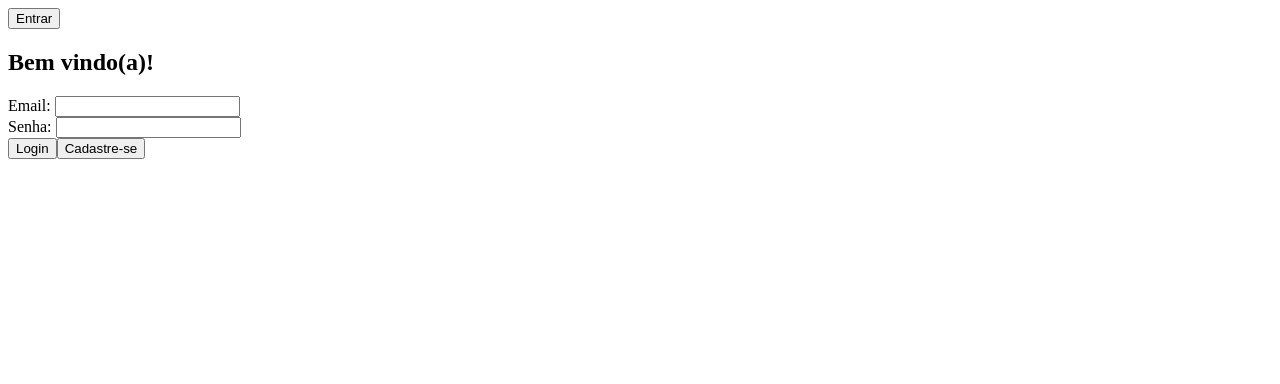
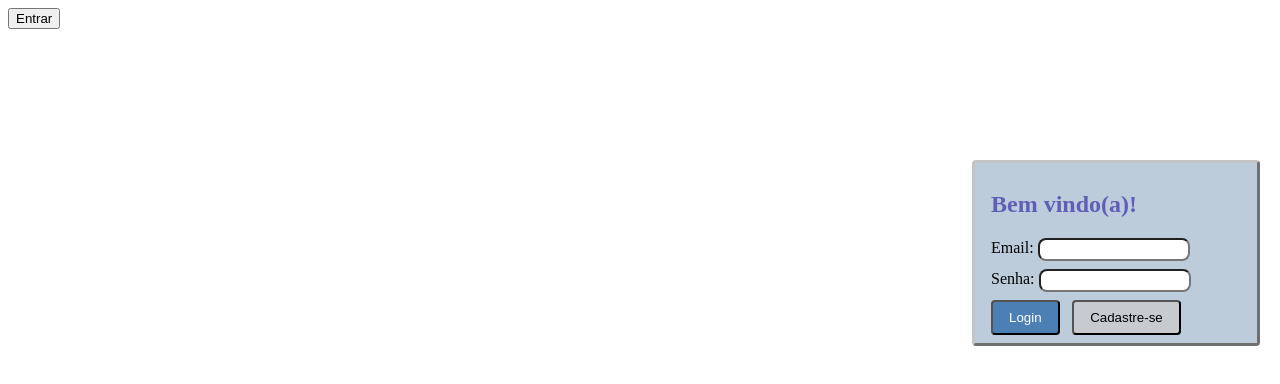
Before and after one commit to Kaironst/Projeto-web-II, an Angular app: page / in a window 1280 px wide. Both pictures are taken after a click on the button "Entrar". Shown: the top 384 px of the page. Built offline with nearby package versions, Linux system fonts and the light colour scheme.

Commit message:
css do componente login muito a melhorar

```diff
--- a/src/app/login/login.css
+++ b/src/app/login/login.css
@@ -0,0 +1,56 @@
+h2 {
+    color: rgb(95, 95, 184);
+}
+
+.login-card {
+    position: fixed;
+    top: 20%;
+    right: 20px;
+    width: 250px;
+    background: #bcccdb;
+    border: outset;
+    border-color: #c4c4c4;
+    padding: 8px 16px;
+    border-radius: 4px;
+}
+
+.card-content {
+    border-left: 50%;
+    border-right: 40%;
+}
+
+.card {
+    display: flex;
+    flex-direction: column;
+    gap: 10%;
+}
+
+.login-card input {
+    padding-top: 4px;
+    padding-right: 8px;
+    padding-bottom: 4px;
+    padding-left: 8px;
+    font-size: 10px;
+    border-radius: 8px;
+    outline: none;
+    margin-bottom: 8px;
+}
+
+.submit {
+    background: #4c7fb3;
+    color: white;
+    padding: 8px 16px;
+    border-radius: 4px;
+}
+
+.sign-up  {
+    background: #c7cbcf;
+    color: rgb(0, 0, 0);
+    padding: 8px 16px;
+    border-radius: 4px;
+    margin-left: 5%;
+}
+
+button {
+    border-radius: 100px;
+}
--- a/src/app/login/login.html
+++ b/src/app/login/login.html
@@ -1,4 +1,4 @@
-<div id="login">
+<div id="login" class="login-card">
     <form method="POST" action="" class="card">
         <div class="card-header">
 
@@ -24,7 +24,7 @@
         <div class="card-footer">
 
             <button type="submit" class="submit">Login</button>
-            <button type="submit" class="submit">Cadastre-se</button>
+            <button type="submit" class="sign-up">Cadastre-se</button>
 
         </div>
 
--- a/src/styles.css
+++ b/src/styles.css
@@ -1 +1,3 @@
-/* You can add global styles to this file, and also import other style files */
+button {
+  cursor: pointer;
+}
```
